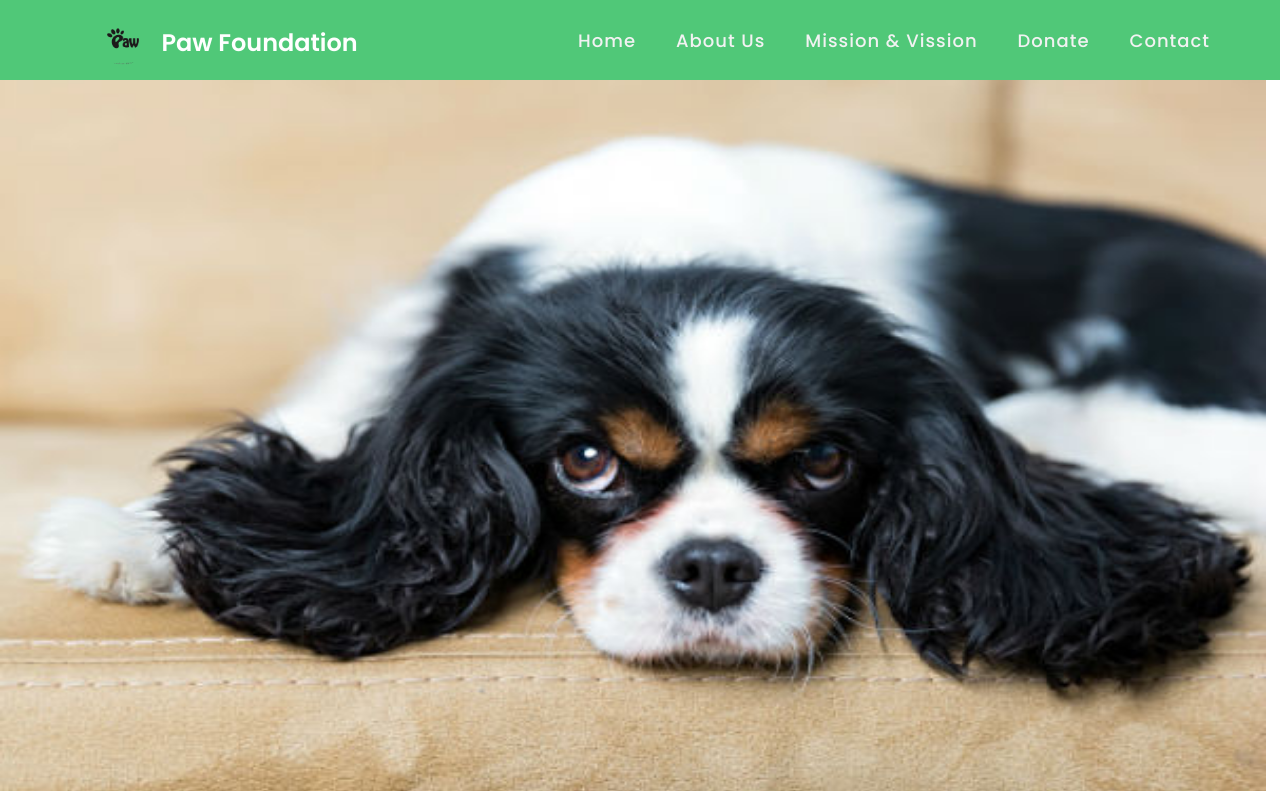
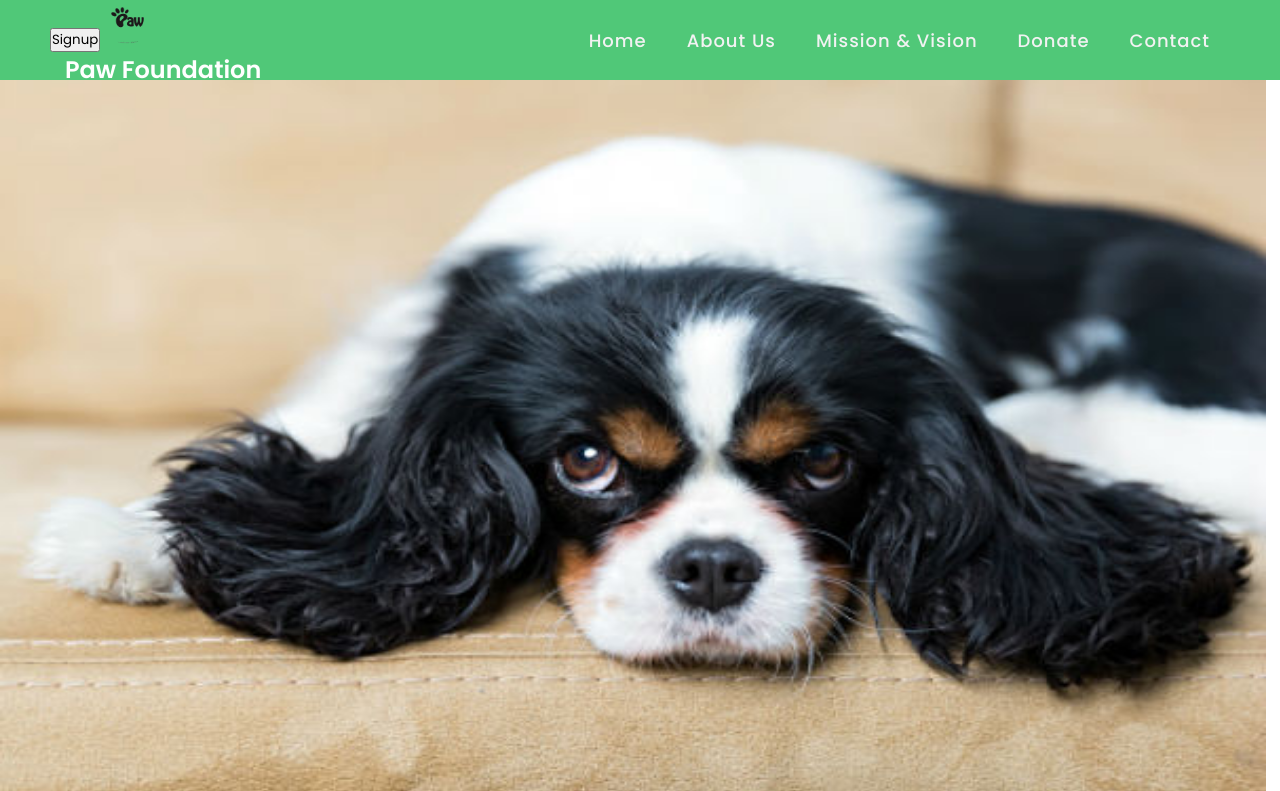
Before and after one commit to deshhnajain/Paw-Foundation, a PHP site: page / in a window 1280 px wide. Shown: the top 791 px of the page. Run offline with PHP 8.4, Linux system fonts and the light colour scheme.

Commit message:
Initial commit

```diff
--- a/CSS/style.css
+++ b/CSS/style.css
@@ -56,23 +56,23 @@
     background: #50C878;
     align-items: center;
     justify-content: space-between;
-    padding: 0 50px 0 100px;
-    flex-wrap: wrap;
+    padding: 0 50px;
     z-index: 2;
+}
   }
-  nav .logo{
-    color: #fff;
+  nav .logo
+    {
     display: flex;
-    height:50px;
-  }
+    align-items: center;
+}
+
 
   nav .logo img{
-    height:50px;
-    border-radius: 50PX;
+   height: 50px;
+    border-radius: 50px;
   }
   nav .logo .logotex{
     color: #fff;
-    margin: 10px 0px;
     margin-left: 15px;
     font-size: 24px;
     font-weight: 600;
--- a/JS/script.js
+++ b/JS/script.js
@@ -1,5 +1,4 @@
 // Automatic Slideshow
-
 var headerss = 0;
 carousel();
 
@@ -10,13 +9,14 @@
         x[i].style.display = "none";
     }
     headerss++;
-  if (headerss > x.length) {headerss = 1}
-  x[headerss-1].style.display = "block";
+    if (headerss > x.length) {
+        headerss = 1
+    }
+    x[headerss - 1].style.display = "block";
     setTimeout(carousel, 1000);
 }
 
 // Automatic Slideshow for about >> mission and vision ..
-
 var cardss = 0;
 showSlides();
 
@@ -28,29 +28,26 @@
         c1[i].style.display = "none";
     }
     cardss++;
-  if (cardss > c1.length) {cardss = 1}
+    if (cardss > c1.length) {
+        cardss = 1
+    }
     for (i = 0; i < c2.length; i++) {
         c2[i].style.display = "none";
     }
     cardss++;
-  if (cardss > c2.length) {cardss = 1}
-  c1[cardss-1].style.display = "block";
-  c2[cardss-1].style.display = "block";
-
-  setTimeout(showSlides, 1000); // Change image every 2 seconds
+    if (cardss > c2.length) {
+        cardss = 1
+    }
+    c1[cardss - 1].style.display = "block";
+    c2[cardss - 1].style.display = "block";
+    setTimeout(showSlides, 1000);
 }
 
-// New code for the sidebar with signup form
-document.addEventListener('DOMContentLoaded', function() {
-  var sidebar = document.getElementById('sidebar');
-  var sidebarButton = document.getElementById('sidebarButton');
-  var closeButton = document.getElementById('closeButton');
+// Signup form sidebar functionality
+document.getElementById("sidebarButton").onclick = function () {
+    document.getElementById("sidebar").style.width = "50%";
+}
 
-  sidebarButton.addEventListener('click', function() {
-    sidebar.style.width = '300px'; // Adjust the width as needed
-  });
-
-  closeButton.addEventListener('click', function() {
-    sidebar.style.width = '0';
-  });
-});
+document.getElementById("closeButton").onclick = function () {
+    document.getElementById("sidebar").style.width = "0";
+}
--- a/index.php
+++ b/index.php
@@ -1,43 +1,54 @@
 <!DOCTYPE html>
 <html lang="en">
-
 <head>
     <meta charset="UTF-8">
     <meta http-equiv="X-UA-Compatible" content="IE=edge">
     <meta name="viewport" content="width=device-width, initial-scale=1.0">
-    <title>Paw Foundation </title>
+    <title>Paw Foundation</title>
     <!-- link for tab logo -->
     <link rel="icon" href="IMG/logo.png" type="image/x-icon">
-
     <!-- link css file  -->
     <link rel="stylesheet" href="css/style.css">
-
     <!-- link for icon  -->
     <link rel="stylesheet" href="https://cdnjs.cloudflare.com/ajax/libs/font-awesome/5.15.2/css/all.min.css" />
-
 </head>
 
 <body>
 
-
-
-    <!-- /*/*/*/*/*/*/*/*/*/*/*/*/*/*/*/*/*/*/*/    navbar     /*/*/*/*/*/*/*/*/*/*/*/*/*/*/*/*/*/*/*/*/*/     -->
-
+     <!-- Sidebar for Signup Form -->
+    <div id="sidebar" class="sidebar">
+        <span href="javascript:void(0)" class="closebtn" id="closeButton">&times;</span>
+        <form action="#" class="signup-form">
+            <h2>Signup Form</h2>
+            <div class="field">
+                <input type="text" placeholder="Name" required>
+            </div>
+            <div class="field">
+                <input type="email" placeholder="Email" required>
+            </div>
+            <div class="field">
+                <input type="password" placeholder="Password" required>
+            </div>
+            <div class="button-area">
+                <button type="submit">Signup</button>
+            </div>
+        </form>
+    </div>
+    <!-- Navigation Bar -->
     <nav>
         <div id="navbar" class="logo">
+            <button id="sidebarButton" class="openbtn">Signup</button>
             <img src="IMG/logo.png" alt="logo">
-            <div class="logotex">Paw Foundation </div>
+            <div class="logotex">Paw Foundation</div>
         </div>
-
         <ul>
-            <li><a href="#" >Home</a></li>
-            <li><a href="#about-us" >About Us</a></li>
-            <li><a href="#m-v" >Mission & Vission</a></li>
+            <li><a href="#">Home</a></li>
+            <li><a href="#about-us">About Us</a></li>
+            <li><a href="#m-v">Mission & Vision</a></li>
             <li><a href="#donet">Donate</a></li>
             <li><a href="#contact">Contact</a></li>
         </ul>
     </nav>
-
 
  <!-- /*/*/*/*/*/*/*/*/*/*/*/*/*/*/*/*/*/*/*/   slider   /*/*/*/*/*/*/*/*/*/*/*/*/*/*/*/*/*/*/*/*/*/     -->
 
```
Also changed, not shown: other parts of CSS/style.css (+65 -1 lines). Lines whose indentation alone changed are shown as unchanged.
